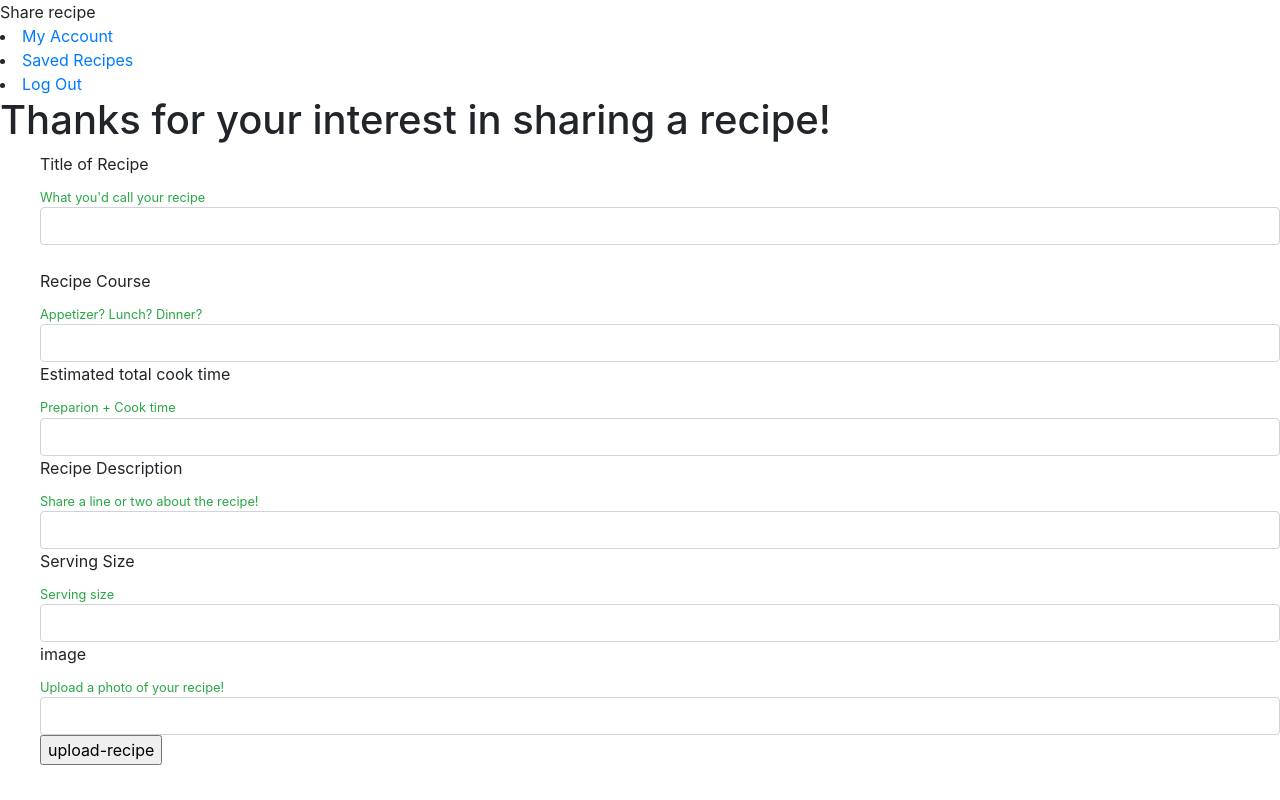
After one commit to sshantel/eureka, a Flask app: page /share in a window 1280 px wide. The commit adds this page. Run offline with Flask 2, Linux system fonts and the light colour scheme; some libraries are stand-ins or nearby versions.

Commit message:
added function to unsave recipe

```diff
--- a/data/saved_recipes.json
+++ b/data/saved_recipes.json
@@ -1,6 +1,9 @@
 [
     {
+        "recipe_name": "wonton soup",
         "recipe_id": 1,
         "user_id": 1,
+        "user": 1,
+        "link_to_recipe": "google.com"
     }
 ]
--- a/model.py
+++ b/model.py
@@ -59,11 +59,11 @@ class SavedRecipe(db.Model):
                         primary_key=True,
                         autoincrement=True)
     recipe_name = db.Column(db.String)
-    link_to_recipe= db.Column(db.String)
     recipe_id = db.Column(db.Integer,
                          unique = True)
     user_id = db.Column(db.Integer,
                         db.ForeignKey('users.user_id'))
+    link_to_recipe= db.Column(db.String)
     saved_at = db.Column(db.DateTime, default = datetime.utcnow)
 
     # recipe = db.relationship('Recipe', backref = 'savedrecipes')
--- a/server.py
+++ b/server.py
@@ -13,6 +13,13 @@ import crud
 
 from pprint import pformat
 
+from werkzeug.utils import secure_filename
+
+UPLOAD_FOLDER = '/path/to/the/uploads'
+ALLOWED_EXTENSIONS = {'txt', 'pdf', 'png', 'jpg', 'jpeg', 'gif'}
+
+app = Flask(__name__)
+app.config['UPLOAD_FOLDER'] = UPLOAD_FOLDER
 
 app = Flask(__name__)
 app.secret_key = "dev"
@@ -25,16 +32,14 @@ API_KEY = os.environ["SPOONACULAR_KEY"]
 def homepage():
     """View homepage and login."""
     error=None
-
     return render_template('login.html', error=error)
 
-@app.route('/share_or_learn', methods=['GET'])
+@app.route('/share_or_learn')
 def share_or_learn():
     return render_template('share_or_learn.html')
 
 @app.route('/login', methods=['POST'])
 def login():
-
     """User login."""
     email = request.form.get('email')
     password = request.form.get('password')
@@ -49,7 +54,7 @@ def login():
         session['user'] = email
         user = crud.get_user_by_email(email)
         flash(f'Successfully logged in with the email {email}!','success')
-        return redirect(url_for('share_or_learn', user=user, email=email))
+        return redirect(url_for('share_or_learn'))
 
     else:
         flash('Wrong password! Please try again.','danger')
@@ -79,19 +84,22 @@ def register():
 
     return render_template('search.html')
 
-@app.route('/search', methods= ['POST'])
+@app.route('/search')
 def search():
     return render_template('search.html')
 
 @app.route('/share', methods=['POST'])
 def share():
+    return redirect('/share')
+
+@app.route('/share')
+def show_share_page():
     return render_template('share.html')
 
 @app.route('/search_results', methods=['GET'])
 def search_results():
     """User searches for ingredient and amount of time they
     want to spend"""
-
     input_ingredient = request.args.get('ingredient')
     input_time = request.args.get('time')
 
@@ -100,7 +108,7 @@ def search_results():
 
     payload1 = {'query': input_ingredient,
                 'maxReadyTime': input_time,
-                'number': 5,
+                'number': 20,
                 'apiKey': API_KEY}
 
     response1 = requests.get(url1 + '/complexSearch', params=payload1)
@@ -183,9 +191,6 @@ def logout():
 @app.route('/saved_recipes', methods=['POST'])
 def saved_recipes():
 
-    # STATUS = {'favorite' : 'favorited',
-    #           'unfavorite' :'unfavorited'}
-
     link_to_recipe = request.form.get('link_to_recipe')
     print('link to recipe', link_to_recipe)
     recipe_id = request.form.get('recipe_id')
@@ -199,9 +204,15 @@ def saved_recipes():
     print('recipename', recipe_name)
     print('recipe id', recipe_id)
     crud.create_saved_recipe(recipe_name, recipe_id, user_id, user, link_to_recipe)
-    return "This recipe has been favorited!"
-        #dictionary of key value pairs of statuses
-    #ADD URL
+    return "This recipe has been saved!!"
+
+@app.route('/unsave_recipe', methods=['POST'])
+def unsave_recipe():
+    recipe_id = request.form.get('recipe_id')
+    print('recipe_id for unsave', recipe_id)
+    unsave_recipe = crud.unsave_recipe(recipe_id)
+    print(unsave_recipe)
+    return('this recipe has been unsaved!')
 
 @app.route('/user_saved_recipes')
 def user_saved_recipes():
@@ -213,7 +224,6 @@ def user_saved_recipes():
     saved_recipes = crud.get_all_saved_recipes(user_id)
     return render_template('saved_recipes.html', user=user, saved_recipes=saved_recipes, recipe_id=recipe_id)
 
-
 if __name__ == '__main__':
     connect_to_db(app)
     app.run(host='0.0.0.0', debug=True)
--- a/static/events.js
+++ b/static/events.js
@@ -1,6 +1,8 @@
 "use strict";
 
-document.querySelector('.save-recipe').addEventListener('click', (evt) => {
+const buttons = document.querySelectorAll('.save-recipe')
+
+buttons.forEach((button)=> {button.addEventListener('click', (evt) => {
   const btn = evt.target;
 
   const savedRecipes = {
@@ -17,15 +19,20 @@ if (btn.innerHTML === 'save recipe') {
     $.post('/saved_recipes', savedRecipes, (response) => {
         console.log(response)
         btn.innerHTML = 'unsave recipe';
+    $.post('/unsave-recipe', savedRecipes, (response)=> {
+        console.log(response)
+    })
     });
   } else {
     btn.innerHTML = 'save recipe';
   }
-});
+}); });
 
 // "use strict";
 
-// document.querySelector('.save-recipe').addEventListener('click', (evt) => {
+// const buttons = document.querySelectorAll('.save-recipe')
+
+// buttons.forEach((button)=> {button.addEventListener('click', (evt) => {
 //   const btn = evt.target;
 
 //   const savedRecipes = {
@@ -33,10 +40,10 @@ if (btn.innerHTML === 'save recipe') {
 //     'recipe_name': $(`.${evt.target.id} .title`).html(),
 //     'recipe_id': btn.id
 //   };
-//         // console.log(evt.srcElement.parentNode)
-//         // console.log(evt)
-//         // console.log(evt.target)
-//         // console.log(evt.target.id)
+//         console.log(evt.srcElement.parentNode)
+//         console.log(evt)
+//         console.log(evt.target)
+//         console.log(evt.target.id)
 
 // if (btn.innerHTML === 'save recipe') {
 //     $.post('/saved_recipes', savedRecipes, (response) => {
@@ -46,4 +53,4 @@ if (btn.innerHTML === 'save recipe') {
 //   } else {
 //     btn.innerHTML = 'save recipe';
 //   }
-// });
+// }); });
--- a/templates/search_results.html
+++ b/templates/search_results.html
@@ -8,9 +8,10 @@
 <li> <a href="#">My Account </a></li>
 <li> <a href="/user_saved_recipes">Saved Recipes</a></li>
 <li> <a href="/logout">Log Out </a></li>
+<li> <a href="/search">Find another recipe </a></li>
 
   {# <pre>{{ pformat(data1) }}</pre> #}
-  <pre>{{ pformat(br) }}</pre>
+{#   <pre>{{ pformat(br) }}</pre> #}
 
 <i> so you'd like to cook with {{ input_ingredient }} in under {{ input_time }} minutes </i>
 
--- /dev/null
+++ b/templates/share.html
@@ -0,0 +1,62 @@
+{% extends 'base.html' %}
+
+{% block title %} Share recipe {% endblock %}
+
+{% block content %}
+
+<li> <a href="#">My Account </a></li>
+<li> <a href="/user_saved_recipes">Saved Recipes</a></li>
+<li> <a href="/logout">Log Out </a></li>
+
+
+  <h1>Thanks for your interest in sharing a recipe! </h1>
+
+  <ul>
+        <label for="title-of-recipe"> Title of Recipe </label>
+        <br>
+        <small class="form-text text-success"> What you'd call your recipe </small>
+         <input id="title-of-recipe" class="form-control" type="text" name="title-of-recipe">
+    <br>
+      <label for="recipe-course">Recipe Course </label>
+      <br>
+      <small class="form-text text-success"> Appetizer? Lunch? Dinner?
+      </small>
+      <input id="recipe-course" class="form-control" type="text" name="recipe-course">
+
+      <label for="total-cook-time"> Estimated total cook time  </label>
+      <br>
+      <small class="form-text text-success">  Preparion + Cook time
+      </small>
+      <input id="total-cook-time" class="form-control" type="text" name="time">
+
+
+      <label for="recipe-description"> Recipe Description  </label>
+      <br>
+      <small class="form-text text-success">  Share a line or two about the recipe!
+      </small>
+      <input id="recipe-description" class="form-control" type="text" name="recipe-description">
+
+        <label for="servings">  Serving Size </label>
+      <br>
+      <small class="form-text text-success">  Serving size
+      </small>
+      <input id="servings" class="form-control" type="text" name="servings">
+
+      <label for="image">  image </label>
+      <br>
+      <small class="form-text text-success">  Upload a photo of your recipe!
+      </small>
+      <input id="image" class="form-control" type="text" name="image">
+
+
+
+
+
+
+
+
+      <input type="submit" id="upload-recipe" value="upload-recipe">
+    </form>
+  </ul>
+
+{% endblock %}
```
Also changed, not shown: crud.py (+15 -1 lines), seed_database.py (+16 -0 lines), templates/share_or_learn.html (+19 -19 lines).
